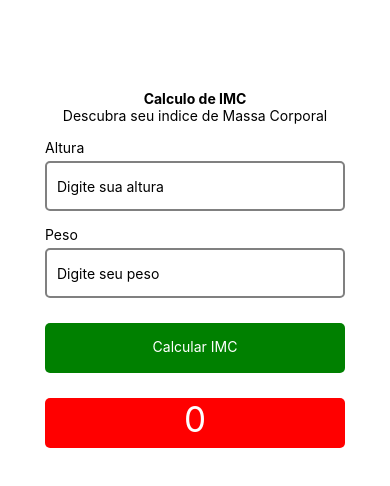
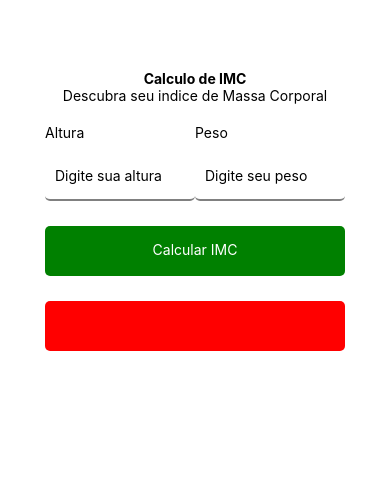
Before and after one commit to Rafael-doctom/calculadora, a React Native app: screen / in a window 390 px wide. Shown: the top 486 px of the page. Built offline with nearby package versions, Linux system fonts and the light colour scheme.

Commit message:
-- update components

```diff
--- a/App.js
+++ b/App.js
@@ -1,98 +1,10 @@
-import { StatusBar } from 'expo-status-bar';
-import { useState } from 'react';
-import { StyleSheet, Text, View, TextInput, TouchableOpacity } from 'react-native';
+import Home from "./src/Screens/Home";
+
 
 export default function App() {
-
-  const [resultCalculation, setResultCalculation] = useState(0)
-  const [numberValueAlt, onChangeNumberAlt] = useState();
-  const [numberValuePes, onChangeNumberPes] = useState();
-
-  const onPressClick = (event) => {
-    event.preventDefault()
-    var resultCalculation = parseFloat(numberValueAlt) + parseFloat(numberValuePes)
-    setResultCalculation(resultCalculation)
-  }
-
   return (
-    <View style={styles.container}>
-      <Text style={styles.title}>Calculo de IMC</Text>
-      <Text>Descubra seu indice de Massa Corporal</Text>
-      <View>
-        <Text style={styles.textLabel}>Altura</Text>
-        <TextInput keyboardType='numeric' placeholder="Digite sua altura" style={styles.textInput} onChangeText={onChangeNumberAlt}
-          value={numberValueAlt} />
-      </View>
-      <View>
-        <Text style={styles.textLabel}>Peso</Text>
-        <TextInput keyboardType='numeric' placeholder="Digite seu peso" style={styles.textInput} onChangeText={onChangeNumberPes}
-          value={numberValuePes} />
-      </View>
-      <TouchableOpacity style={styles.submitCalc} onPress={onPressClick}>
-        <Text style={styles.textCenter}>Calcular IMC</Text>
-      </TouchableOpacity>
-      <TouchableOpacity style={styles.calcResult}>
-        <Text style={styles.textResult}>{resultCalculation}</Text>
-      </TouchableOpacity>
-      <StatusBar style="auto" />
-    </View>
+    <>
+      <Home />
+    </>
   );
 }
-
-const styles = StyleSheet.create({
-  container: {
-    backgroundColor: 'white',
-    alignItems: 'center',
-    marginTop: 90,
-  },
-  title: {
-    color: 'black',
-    fontWeight: '700',
-  },
-  textLabel: {
-    marginTop: 15,
-  },
-  textInput: {
-    justifyContent: "center",
-    borderTopWidth: 2,
-    borderRightWidth: 2,
-    borderLeftWidth: 2,
-    borderBottomWidth: 2,
-    height: 50,
-    width: 300,
-    borderColor: "gray",
-    paddingLeft: 10,
-    marginTop: 5,
-    borderRadius: 5,
-  },
-  submitCalc: {
-    backgroundColor: 'green',
-    height: 50,
-    width: 300,
-    marginTop: 5,
-    borderRadius: 5,
-    marginTop: 25,
-  },
-  textCenter: {
-    textAlign: 'center',
-    paddingTop: 15,
-    color: 'white'
-  },
-
-
-  calcResult: {
-    backgroundColor: 'red',
-    height: 50,
-    width: 300,
-    marginTop: 5,
-    borderRadius: 5,
-    marginTop: 25,
-  },
-  textResult: {
-    textAlign: 'center',
-    color: 'white',
-    fontSize: 35,
-  }
-
-
-});
--- /dev/null
+++ b/src/Components/header/index.js
@@ -0,0 +1,21 @@
+import { StyleSheet, Text } from "react-native";
+
+const Header = () => {
+    return (
+        <>
+            <Text style={styles.title}>Calculo de IMC</Text>
+            <Text>Descubra seu indice de Massa Corporal</Text>
+        </>
+    )
+}
+export default Header
+
+
+
+
+const styles = StyleSheet.create({
+    title: {
+        color: 'black',
+        fontWeight: '700',
+    },
+});
--- /dev/null
+++ b/src/Screens/Home/index.js
@@ -0,0 +1,121 @@
+import { StatusBar } from 'expo-status-bar';
+
+import { useState } from 'react';
+
+import { StyleSheet, Text, View, TextInput, TouchableOpacity } from 'react-native';
+
+import Header from '../../Components/header';
+
+const Home = () => {
+
+    const [resultCalculation, setResultCalculation] = useState()
+    const [numberValueAlt, onChangeNumberAlt] = useState();
+    const [numberValuePes, onChangeNumberPes] = useState();
+
+    const onPressClick = (event) => {
+        event.preventDefault()
+        var resultCalculation = parseFloat(numberValueAlt) + parseFloat(numberValuePes)
+        setResultCalculation(resultCalculation)
+    }
+
+    return (
+        <>
+            <View style={styles.container}>
+                <Header />
+                <View style={styles.ViewFlex}>
+                    <View>
+                        <Text style={styles.textLabel}>Altura</Text>
+                        <TextInput keyboardType='numeric' placeholder="Digite sua altura" style={styles.textInput} onChangeText={onChangeNumberAlt}
+                            value={numberValueAlt} />
+                    </View>
+                    <View>
+                        <Text style={styles.textLabel}>Peso</Text>
+                        <TextInput keyboardType='numeric' placeholder="Digite seu peso" style={styles.textInput} onChangeText={onChangeNumberPes}
+                            value={numberValuePes} />
+                    </View>
+                </View>
+
+                <TouchableOpacity style={styles.submitCalc} onPress={onPressClick} >
+                    <Text style={styles.textCenter}>Calcular IMC</Text>
+                </TouchableOpacity>
+                <TouchableOpacity style={styles.calcResult}>
+                    <Text style={styles.textResult}>{resultCalculation}</Text>
+                </TouchableOpacity>
+                <Text>
+                    {resultCalculation <= 18 ? <Text>Abaixo do peso</Text> : null}
+                    {resultCalculation > 24  ? <Text>Peso Normal</Text> : null}
+                    {/* {resultCalculation <= 29  ? <Text>Sobrepeso</Text> : null} */}
+                    {/* {resultCalculation <= 34  ? <Text>Obesidade grau 1</Text> : null} */}
+                    {/* {resultCalculation <= 39  ? <Text>Obesidade grau 2</Text> : null} */}
+                    {/* {resultCalculation <= 40  ? <Text>Obesidade grau 3</Text> : null} */}
+                </Text>
+                <StatusBar style="auto" />
+            </View>
+        </>
+    )
+}
+
+export default Home
+
+
+
+const styles = StyleSheet.create({
+    container: {
+        backgroundColor: 'white',
+        alignItems: 'center',
+        marginTop: 70,
+    },
+    title: {
+        color: 'black',
+        fontWeight: '700',
+    },
+    ViewFlex: {
+        display: 'flex',
+        flexDirection: 'row',
+    },
+    textLabel: {
+        marginTop: 20,
+    },
+    textInput: {
+        borderTopWidth: 0,
+        borderRightWidth: 0,
+        borderLeftWidth: 0,
+        borderBottomWidth: 2,
+        height: 50,
+        width: 150,
+        borderColor: "gray",
+        paddingLeft: 10,
+        marginTop: 10,
+        borderRadius: 5,
+    },
+    submitCalc: {
+        backgroundColor: 'green',
+        height: 50,
+        width: 300,
+        marginTop: 5,
+        borderRadius: 5,
+        marginTop: 25,
+    },
+    textCenter: {
+        textAlign: 'center',
+        paddingTop: 15,
+        color: 'white'
+    },
+
+
+    calcResult: {
+        backgroundColor: 'red',
+        height: 50,
+        width: 300,
+        marginTop: 5,
+        borderRadius: 5,
+        marginTop: 25,
+    },
+    textResult: {
+        textAlign: 'center',
+        color: 'white',
+        fontSize: 35,
+    }
+
+
+});
```
